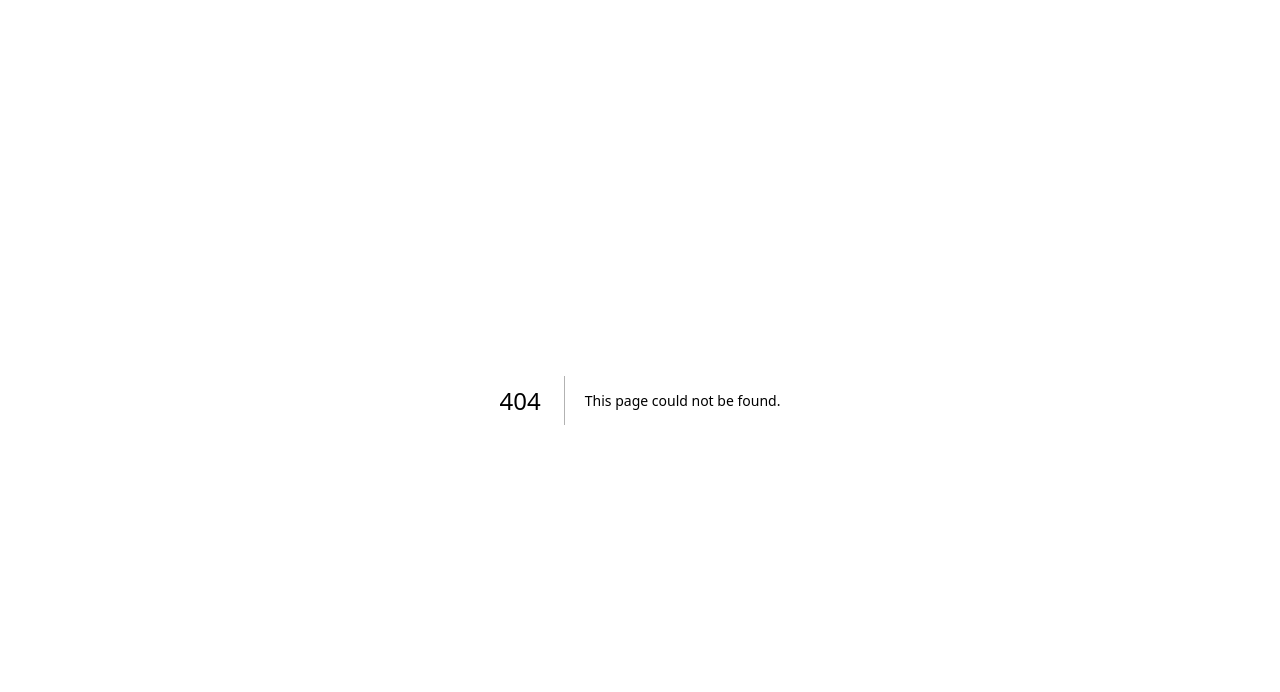
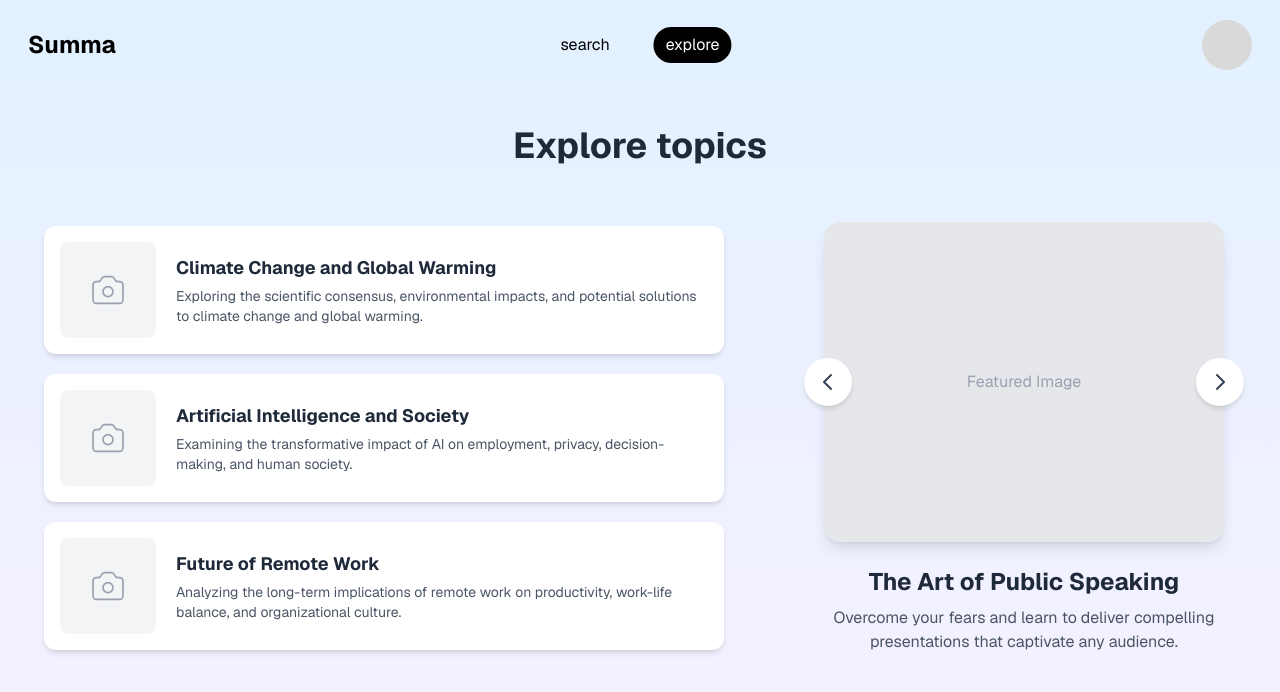
Before and after one commit to maymilla/Summa, a Next.js app: page /explore in a window 1280 px wide. Before the commit this address had no page. Shown: the top 692 px of the page. Built offline with nearby package versions, Linux system fonts and the light colour scheme.

Commit message:
feat: explore page

```diff
--- /dev/null
+++ b/app/explore/page.tsx
@@ -0,0 +1,39 @@
+"use client";
+
+import Header from "../../components/Header";
+import TopicListItem from "../../components/TopicListItem";
+import FeaturedTopic from "../../components/FeaturedTopic";
+import { useState } from "react";
+import { topics } from "../../data/topics";
+import { featuredTopics } from "../../data/topics";
+
+export default function ExplorePage() {
+  return (
+    <div className="min-h-screen w-full font-sans" style={{ background: "linear-gradient(180deg, #E2F1FF 0%, #F7F1FF 100%)" }}>
+      <Header />
+
+      <main className="container mx-auto px-6 py-8">
+        <h1 className="text-4xl font-bold text-center text-gray-800 mb-10">
+          Explore topics
+        </h1>
+
+        <div className="grid grid-cols-1 lg:grid-cols-5 gap-12 p-15px">
+          {/* Left Column: List of Topics */}
+          <div className="lg:col-span-3 flex flex-col space-y-5 p-5">
+            {topics.map((topic) => (
+              <TopicListItem
+                key={topic.id}
+                topic={topic}
+              />
+            ))}
+          </div>
+
+          {/* Right Column: Featured Topic Carousel */}
+          <div className="lg:col-span-2 flex flex-col items-center justify-center">
+            <FeaturedTopic items={featuredTopics} />
+          </div>
+        </div>
+      </main>
+    </div>
+  );
+}
--- /dev/null
+++ b/components/FeaturedTopic.tsx
@@ -0,0 +1,67 @@
+import { useState } from "react";
+import * as React from 'react';
+
+type Topic = {
+  id: number;
+  title: string;
+  description: string;
+};
+
+type FeaturedTopicProps = {
+  items: Topic[];
+};
+
+const FeaturedTopic: React.FC<FeaturedTopicProps> = ({ items }) => {
+  const [currentIndex, setCurrentIndex] = useState(0);
+
+  if (!items || items.length === 0) {
+    return <div>No featured topics available.</div>;
+  }
+
+  const handlePrev = () => {
+    setCurrentIndex((prevIndex) => (prevIndex === 0 ? items.length - 1 : prevIndex - 1));
+  };
+
+  const handleNext = () => {
+    setCurrentIndex((prevIndex) => (prevIndex === items.length - 1 ? 0 : prevIndex + 1));
+  };
+
+  const currentItem = items[currentIndex];
+
+  return (
+    <div className="flex flex-col items-center w-100">
+      <div className="relative w-full">
+        <div className="w-full h-80 bg-gray-200 rounded-2xl shadow-lg flex items-center justify-center">
+          <span className="text-gray-400">Featured Image</span>
+        </div>
+
+        <button
+          onClick={handlePrev}
+          className="absolute left-[-20px] top-1/2 -translate-y-1/2 bg-white p-3 rounded-full shadow-md hover:bg-gray-100 transition"
+          aria-label="Previous topic"
+        >
+          <svg className="w-6 h-6 text-gray-700" fill="none" viewBox="0 0 24 24" stroke="currentColor">
+            <path strokeLinecap="round" strokeLinejoin="round" strokeWidth={2} d="M15 19l-7-7 7-7" />
+          </svg>
+        </button>
+
+        <button
+          onClick={handleNext}
+          className="absolute right-[-20px] top-1/2 -translate-y-1/2 bg-white p-3 rounded-full shadow-md hover:bg-gray-100 transition"
+          aria-label="Next topic"
+        >
+          <svg className="w-6 h-6 text-gray-700" fill="none" viewBox="0 0 24 24" stroke="currentColor">
+            <path strokeLinecap="round" strokeLinejoin="round" strokeWidth={2} d="M9 5l7 7-7 7" />
+          </svg>
+        </button>
+      </div>
+
+      <div className="text-center mt-6">
+        <h2 className="font-bold text-2xl text-gray-800">{currentItem.title}</h2>
+        <p className="text-gray-600 mt-2 max-w-md">{currentItem.description}</p>
+      </div>
+    </div>
+  );
+};
+
+export default FeaturedTopic;
--- /dev/null
+++ b/components/TopicListItem.tsx
@@ -0,0 +1,41 @@
+import * as React from 'react';
+
+type Perspective = {
+  id: string;
+  title: string;
+  content: string;
+  sourcesColor: string;
+  sources: string[]; // Array of strings
+};
+
+type Topic = {
+  id: string;
+  title: string;
+  description: string;
+  perspectives: Perspective[];
+};
+
+type TopicListItemProps = {
+  key: string;
+  topic: Topic;
+};
+
+const TopicListItem: React.FC<TopicListItemProps> = ({ topic }) => {
+  return (
+    <div className="bg-white p-4 rounded-xl shadow-md hover:shadow-lg transition-shadow cursor-pointer flex items-center space-x-5">
+      {/* Image Placeholder */}
+      <div className="flex-shrink-0 w-24 h-24 bg-gray-100 rounded-lg flex items-center justify-center">
+        <svg className="w-10 h-10 text-gray-400" fill="none" viewBox="0 0 24 24" stroke="currentColor">
+          <path strokeLinecap="round" strokeLinejoin="round" strokeWidth={1} d="M3 9a2 2 0 012-2h.93a2 2 0 001.664-.89l.812-1.22A2 2 0 0110.07 4h3.86a2 2 0 011.664.89l.812 1.22A2 2 0 0018.07 7H19a2 2 0 012 2v9a2 2 0 01-2 2H5a2 2 0 01-2-2V9z" />
+          <path strokeLinecap="round" strokeLinejoin="round" strokeWidth={1} d="M15 13a3 3 0 11-6 0 3 3 0 016 0z" />
+        </svg>
+      </div>
+      <div>
+        <h3 className="font-bold text-lg text-gray-800">{topic.title}</h3>
+        <p className="text-gray-600 text-sm mt-1">{topic.description}</p>
+      </div>
+    </div>
+  );
+};
+
+export default TopicListItem;
```
